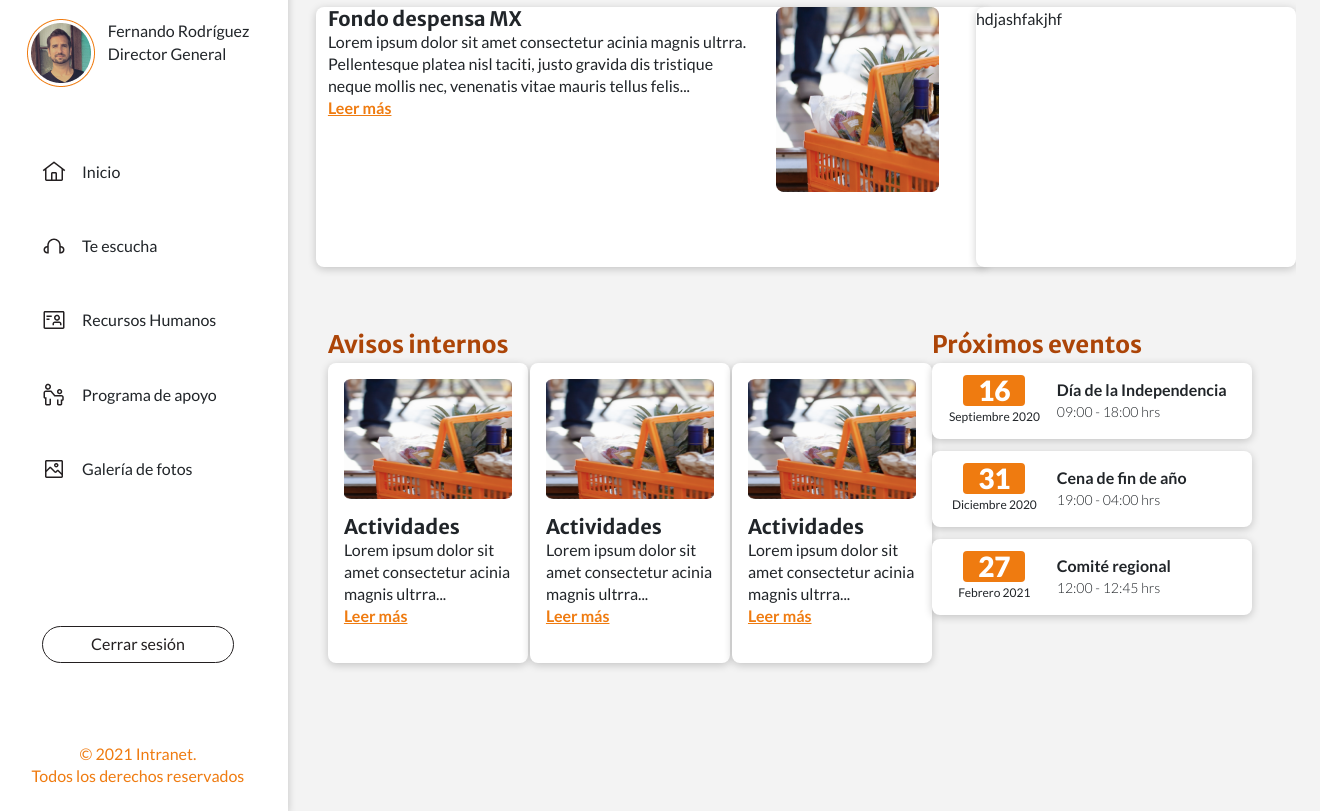
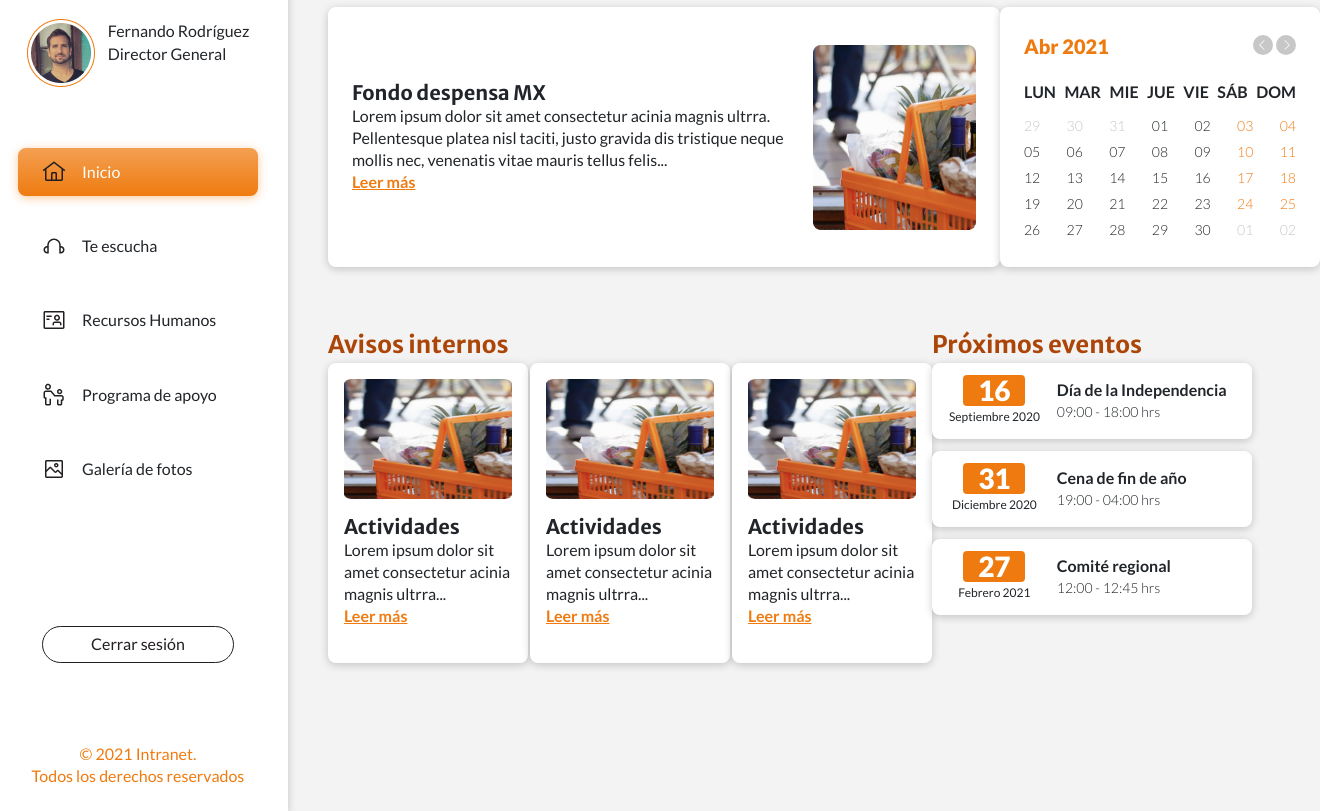
Before and after one commit to Axl108/intranet-c, a plain HTML site: page home.html in a window 1280 px wide. Shown: the part 117-928 px from the top of the page, 1320 px wide, since content can reach past the window. Drawn offline with nearby package versions, Linux system fonts and the light colour scheme; files whose address does not match are found by name.

Commit message:
Este es el avance al final del modulo

```diff
--- a/home.html
+++ b/home.html
@@ -30,7 +30,7 @@
                     </div>
                 </div>
                 <div class="opciones-menu">
-                    <div class="opciones"><svg width="24" height="24" viewBox="0 0 24 24" fill="none" xmlns="http://www.w3.org/2000/svg">
+                    <div class="opciones-inicio"><svg width="24" height="24" viewBox="0 0 24 24" fill="none" xmlns="http://www.w3.org/2000/svg">
                         <path d="M12.4592 1.66031C12.3261 1.55642 12.1621 1.5 11.9932 1.5C11.8243 1.5 11.6603 1.55642 11.5272 1.66031L0.75 10.0645L1.68203 11.2433L3 10.2156V19.5C3.00081 19.8975 3.15911 20.2786 3.44024 20.5597C3.72137 20.8409 4.10242 20.9991 4.5 21H19.5C19.8976 20.9992 20.2787 20.841 20.5599 20.5598C20.841 20.2787 20.9993 19.8976 21 19.5V10.2225L22.318 11.25L23.25 10.0711L12.4592 1.66031ZM13.5 19.5H10.5V13.5H13.5V19.5ZM15 19.5V13.5C14.9995 13.1023 14.8414 12.721 14.5602 12.4398C14.279 12.1586 13.8977 12.0004 13.5 12H10.5C10.1023 12.0004 9.721 12.1585 9.43978 12.4397C9.15856 12.721 9.0004 13.1023 9 13.5V19.5H4.5V9.04608L12 3.20358L19.5 9.05396V19.5H15Z" fill="#231F20"/>
                         </svg><span>Inicio</span>
                     </div>
@@ -81,13 +81,13 @@
                 <div class="linea">
                     <div class="caja-large">
                         <span class="seccion">Noticias</span>
-                        <div class="noticias row">
-                            <div class="col-lg-8">
+                        <div class="noticias">
+                            <div class="description">
                                 <h3>Fondo despensa MX</h3>
                                 <p>Lorem ipsum dolor sit amet consectetur acinia magnis ultrra. Pellentesque platea nisl taciti, justo gravida dis tristique neque mollis nec, venenatis vitae mauris tellus felis...</p>
                                 <p class="link">Leer más</p>
                             </div>
-                            <div class="col-lg-4">
+                            <div class="img-description">
                                 <img src="./images/fondo-despensa.png">
                             </div>
                         </div>
@@ -95,7 +95,79 @@
                     <div class="caja-short">
                         <span class="seccion">Calendario</span>
                         <div class="calendario">
-                            hdjashfakjhf
+                            <div class="header-calendario">
+                                <div class="month-cal">
+                                    Abr 2021
+                                </div>
+                                <div class="arrows">
+                                    <svg width="20" height="20" viewBox="0 0 20 20" fill="none" xmlns="http://www.w3.org/2000/svg">
+                                        <circle opacity="0.25" cx="10" cy="10" r="10" fill="#231F20"/>
+                                        <g opacity="0.75">
+                                        <path d="M6 10L11 5L11.7 5.7L7.4 10L11.7 14.3L11 15L6 10Z" fill="white"/>
+                                        </g>
+                                    </svg>
+                                    <svg width="20" height="20" viewBox="0 0 20 20" fill="none" xmlns="http://www.w3.org/2000/svg">
+                                        <circle opacity="0.25" cx="10" cy="10" r="10" fill="#231F20"/>
+                                        <g opacity="0.75">
+                                        <path d="M14 10L8.99996 15L8.29996 14.3L12.6 10L8.29996 5.7L8.99996 5L14 10Z" fill="white"/>
+                                        </g>
+                                    </svg>
+                                </div>
+                            </div>
+                            <div class="week">
+                                <p>LUN</p>
+                                <p>MAR</p>
+                                <p>MIE</p>
+                                <p>JUE</p>
+                                <p>VIE</p>
+                                <p>SÁB</p>
+                                <p>DOM</p>
+                            </div>
+                            <div class="days">
+                                <p class="m-before">29</p>
+                                <p class="m-before">30</p>
+                                <p class="m-before">31</p>
+                                <p>01</p>
+                                <p>02</p>
+                                <p class="weekend">03</p>
+                                <p class="weekend">04</p>
+                            </div>
+                            <div class="days">
+                                <p>05</p>
+                                <p>06</p>
+                                <p>07</p>
+                                <p>08</p>
+                                <p>09</p>
+                                <p class="weekend">10</p>
+                                <p class="weekend">11</p>
+                            </div>
+                            <div class="days">
+                                <p>12</p>
+                                <p>13</p>
+                                <p>14</p>
+                                <p>15</p>
+                                <p>16</p>
+                                <p class="weekend">17</p>
+                                <p class="weekend">18</p>
+                            </div>
+                            <div class="days">
+                                <p>19</p>
+                                <p>20</p>
+                                <p>21</p>
+                                <p>22</p>
+                                <p>23</p>
+                                <p class="weekend">24</p>
+                                <p class="weekend">25</p>
+                            </div>
+                            <div class="days">
+                                <p>26</p>
+                                <p>27</p>
+                                <p>28</p>
+                                <p>29</p>
+                                <p>30</p>
+                                <p class="m-before">01</p>
+                                <p class="m-before">02</p>
+                            </div>
                         </div>
                     </div>
                 </div>
--- a/style.css
+++ b/style.css
@@ -140,10 +140,14 @@ input::placeholder {
 
 .noticias {
     width: 672px;
+    display: flex;
+    padding: 24px;
+    align-items: center;
 }
 
 .calendario {
     width: 320px;
+    padding: 24px;
 }
 
 .linea, .linea-dos {
@@ -223,7 +227,7 @@ input::placeholder {
     color: #231F20;
 }
 
-.opciones-menu .opciones svg {
+.opciones svg, .opciones-menu svg {
     margin-right: 16px;
 }
 
@@ -325,3 +329,72 @@ input::placeholder {
     flex-direction: column;
     justify-content: space-between;
 }
+
+.description {
+    width: 70%;
+}
+
+.img-description {
+    width: 30%;
+    display: flex;
+    justify-content: flex-end;
+}
+
+.header-calendario {
+    display: flex;
+    justify-content: space-between;
+}
+
+.month-cal {
+    font-size: 20px;
+    font-weight: 800;
+    color: #EF7B10;
+}
+
+.week {
+    display: flex;
+    justify-content: space-between;
+}
+
+.week p {
+    font-weight: 700;
+    margin-top: 20px;
+    margin-bottom: 10px;
+}
+
+.days {
+    display: flex;
+    justify-content: space-between;
+}
+
+.days p {
+    text-align: center;
+    margin: 2px 0;
+    font-size: 14px;
+    font-weight: 300;
+}
+
+.weekend {
+    color: #EF7B10;
+}
+
+.m-before {
+    color: #231F20;
+    opacity: .25;
+}
+
+.opciones-inicio {
+    background: linear-gradient(180deg, #FFFFFF -260.71%, rgba(255, 255, 255, 0) 100%), #EF7B10;
+    box-shadow: 0px 2px 10px rgba(239, 123, 16, 0.4);
+    border-radius: 8px;
+    width: 240px;
+    height: 48px;
+    display: flex;
+    align-items: center;
+    padding: 24px;
+    color: #FFFFFF;
+}
+
+.opciones-menu svg {
+    fill: #FFFFFF;
+}
```
